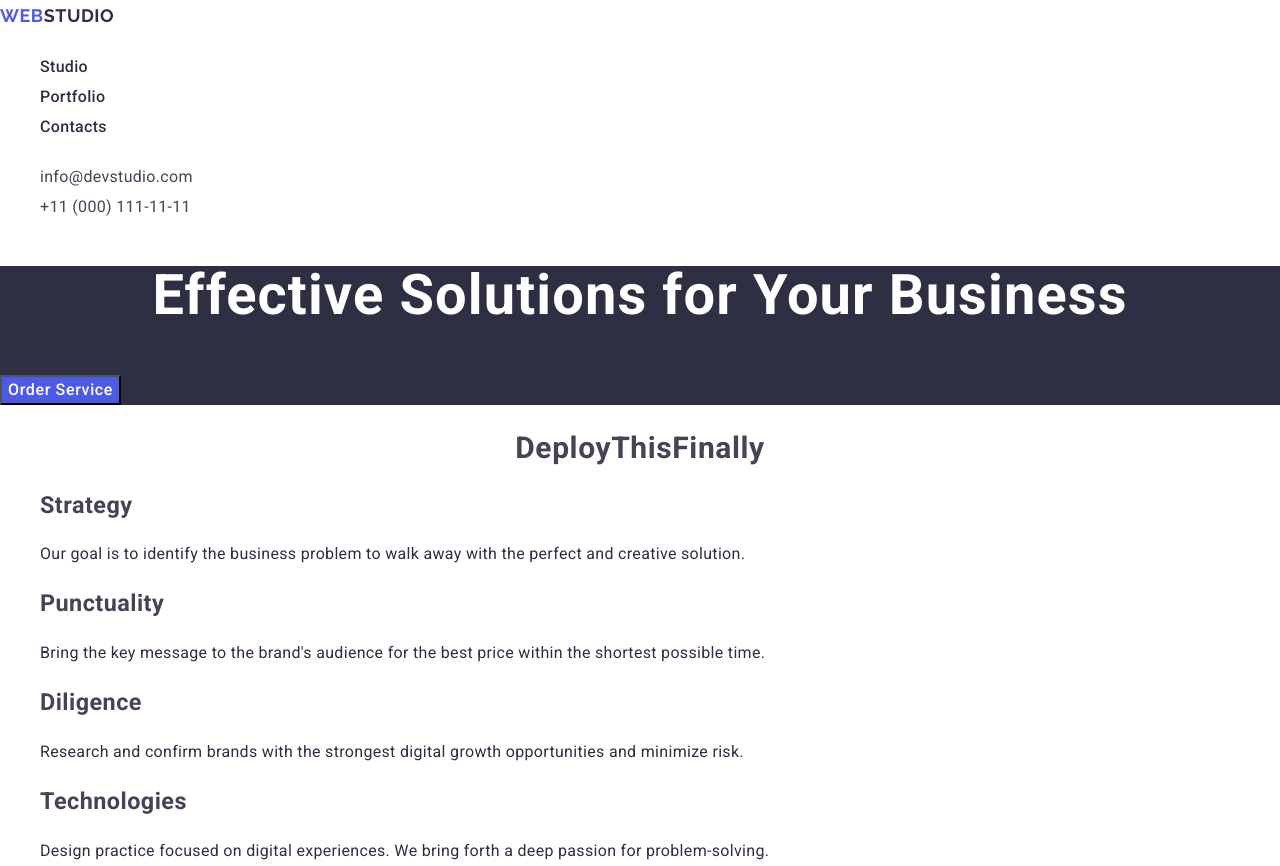
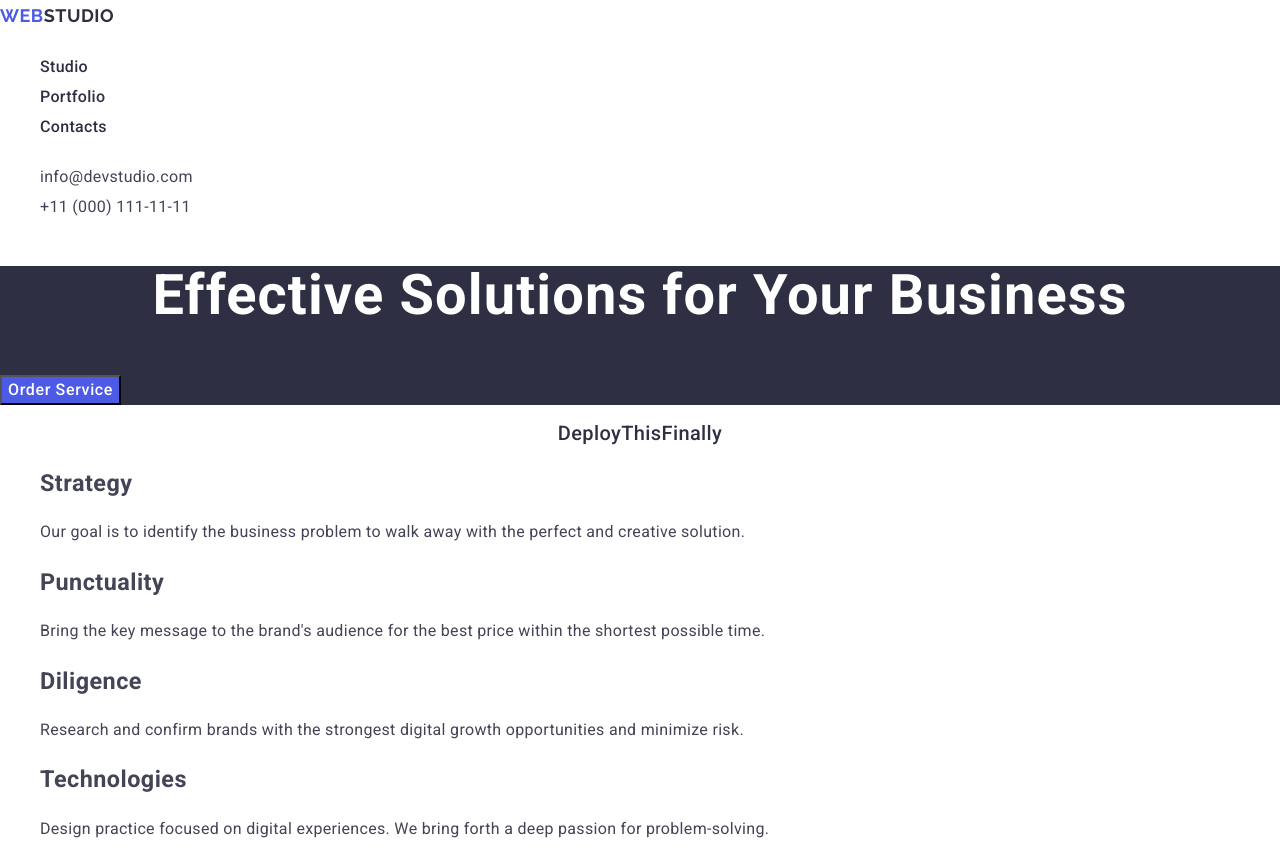
Before and after one commit to SlavaKhor/goit-markup-hw-02, a plain HTML site: page index.html in a window 1280 px wide. Shown: the top 866 px of the page. Drawn offline with nearby package versions, Linux system fonts and the light colour scheme.

Commit message:
fix second section

```diff
--- a/css/styles.css
+++ b/css/styles.css
@@ -92,6 +92,13 @@ p{
 .section-2-header{
     line-height: 1.2;
     letter-spacing: 0.02em;
+    font-weight: 500;
+    font-size: 20px;
+    color: #2e2f42;
+}
+
+.par{
+    color: #434455;
 }
 
 .skill-item{
```
